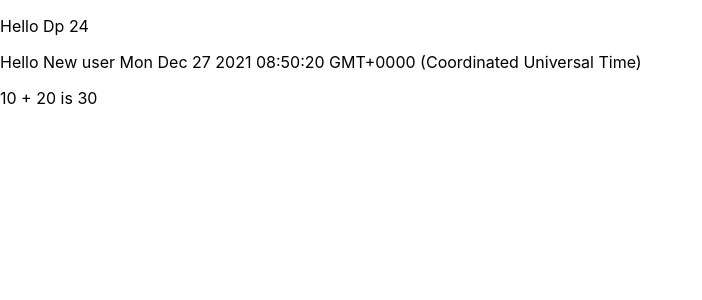
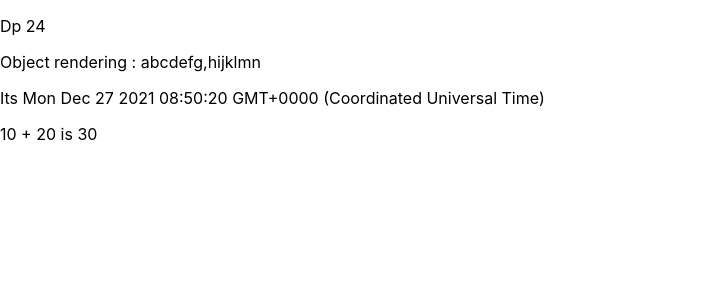
Before and after one commit to dharmpadaliya98/ReactJs, a React (Create React App) app in the folder react-app/: page / in a window 1280 px wide. Shown: the top 300 px of the page, without its empty margins (0-702 px from the left). Built offline with nearby package versions, Linux system fonts and the light colour scheme.

Commit message:
object rendering from prop

```diff
--- a/react-app/src/App.js
+++ b/react-app/src/App.js
@@ -1,26 +1,35 @@
 import './App.css';
 
 const Hello = (props) => {
+  let z = props.course
+  console.log(z?.a)
   return (
     <div>
-      <p>Hello {props.name} {props.age}</p>
+      <p> {props.name} {props.age}</p>
+      <p> Object rendering : {z?.abc.toString()} </p>
     </div>
   )
+
 }
+
 
 function App() {
   console.log('Hello from component')
   const now = new Date()
   const a = 10
   const b = 20
-
+  let z = {
+    a: 'a',
+    abc: ['abcdefg', 'hijklmn']
+  }
   return (
     <div>
       <header>
-        <Hello name="Dp" age='24' />
-        <p> Hello New user {now.toString()}</p>
+        <Hello name="Dp" age='24' course={z} />
+        <p> Its {now.toString()}</p>
         <p> {a} + {b} is {a + b} </p>
       </header>
+
     </div>
   );
 }
```
